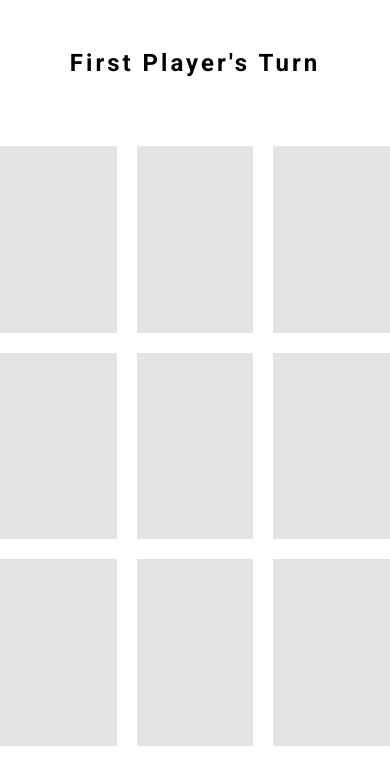
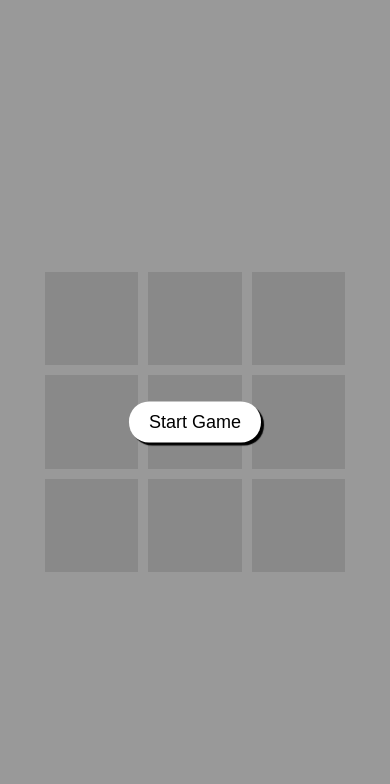
Before and after one commit to Lukagbn/tictactoe, a React (Vite) app: page / in a window 390 px wide. Shown: the top 784 px of the page. Built offline with nearby package versions, Linux system fonts and the light colour scheme.

Commit message:
refactor: assemble project to mobile first

```diff
--- a/src/App.sass
+++ b/src/App.sass
@@ -2,18 +2,25 @@
     margin: auto
     text-transform: capitalize
     letter-spacing: 3px
+    @media (min-width: 800px)
+        font-size: 40px
+
 .board
     margin: auto
     margin-top: 20px
-    max-width: 600px
+    max-width: 300px
     width: 100%
     display: grid
-    gap: 20px
+    gap: 10px
     background: none
-    height: 600px
+    height: 300px
     border-radius: 20px
     grid-template-columns: repeat(3,1fr)
     grid-template-rows: repeat(3,1fr)
+    @media (min-width: 800px)
+        max-width: 600px
+        height: 600px
+        gap: 20px
 
     .choice
         display: flex;
@@ -24,3 +31,25 @@
         background: #e4e4e4f7
         cursor: pointer
         user-select: none
+
+.overlay
+    .start
+        position: absolute
+        top: 50%
+        left: 50%
+        transform: translate(-50%, -50%)
+        background: white
+        border: none
+        outline: none
+        font-size: 18px
+        padding: 10px 20px
+        border-radius: 20px
+        text-transform: capitalize
+        cursor: pointer
+        transition: .4s ease-in-out
+        box-shadow: 3px 3px 1px black
+        font-weight: 500
+        @media (min-width: 800px)
+            font-size: 25px
+        &:hover
+            box-shadow: 0px 0px 0px transparent
--- a/src/App.tsx
+++ b/src/App.tsx
@@ -1,6 +1,6 @@
 import { useState } from "react";
 import "./App.sass";
-import Winner from "./components/Winner";
+import Winner from "./components/Winner/Winner";
 import Circle from "./components/Circle/Circle";
 import Cross from "./components/Cross/Cross";
 import "@fontsource/roboto/500.css";
@@ -19,6 +19,7 @@ const winningCombos = [
 
 function App() {
   const [user, setUser] = useState<boolean>(false);
+  const [overlay, setOverlay] = useState<boolean>(true);
   const [choices, setChoices] = useState<number[]>([]);
   const [playerOneIndex, setplayerOneIndex] = useState<number[]>([]);
   const [playerTwoIndex, setplayerTwoIndex] = useState<number[]>([]);
@@ -49,10 +50,16 @@ function App() {
   return (
     <main>
       {returnWinner()}
-      <h2 className="turn">
-        {user ? "second player's" : "first player's"} turn
-      </h2>
-      <section className="board">
+      {!overlay && (
+        <h2 className="turn">
+          {checkWin(playerOneIndex) || checkWin(playerTwoIndex)
+            ? null
+            : user
+              ? "second player's turn"
+              : "first player's turn"}
+        </h2>
+      )}
+      <section className="board" style={{ margin: overlay ? "auto" : "" }}>
         {Array.from({ length: 9 }).map((_, index) => {
           return (
             <div
@@ -73,6 +80,13 @@ function App() {
           );
         })}
       </section>
+      {overlay && (
+        <div className="overlay">
+          <button className="start" onClick={() => setOverlay(false)}>
+            start game
+          </button>
+        </div>
+      )}
     </main>
   );
 }
--- a/src/components/Circle/Circle.sass
+++ b/src/components/Circle/Circle.sass
@@ -1,5 +1,9 @@
 .circle
     width: 50px
     height: 50px
-    border: 4px solid black
+    border: 4px solid #fe5050
     border-radius: 50%
+    @media (min-width: 800px)
+        width: 80px
+        height: 80px
+        border-width: 6px
--- a/src/components/Cross/Cross.sass
+++ b/src/components/Cross/Cross.sass
@@ -2,6 +2,10 @@
   position: relative
   width: 50px
   height: 50px
+  @media (min-width: 800px)
+    width: 80px
+    height: 80px
+
   span
     position: absolute
     top: 50%
@@ -9,7 +13,11 @@
     width: 100%
     height: 4px
     background: black
+    @media (min-width: 800px)
+      height: 6px
+
   span.first
     transform: rotate(45deg)
+
   span.second
     transform: rotate(-45deg)
--- a/src/components/Winner.sass
+++ b/src/components/Winner/Winner.sass
@@ -6,7 +6,9 @@
     height: 100%
     background: rgba(0, 0, 0, 0.4)
     z-index: 10
+
     .container
+        width: max-content;
         display: flex
         flex-direction: column
         gap: 20px
@@ -14,10 +16,14 @@
         top: 50%
         left: 50%
         transform: translate(-50%, -50%)
-        letter-spacing: 3px
+
         h2
+            letter-spacing: 3px
             color: white
             text-transform: capitalize
+            @media (min-width: 800px)
+                font-size: 30px
+
         button
             background: white
             border: none
@@ -29,5 +35,8 @@
             cursor: pointer
             transition: .4s ease-in-out
             box-shadow: 3px 3px 1px black
+            font-weight: 500
+            @media (min-width: 800px)
+                font-size: 25px
             &:hover
                 box-shadow: 0px 0px 0px transparent
```
Also changed, not shown: src/components/Winner/Winner.tsx (renamed from src/components/Winner.tsx).
